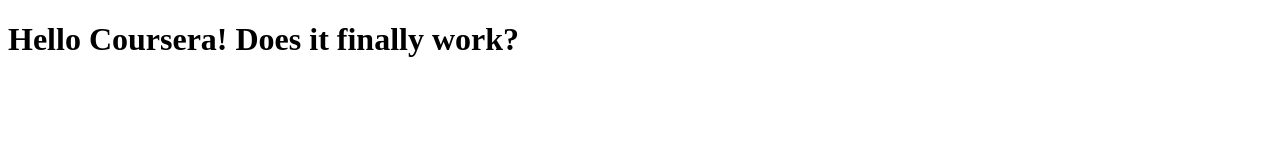
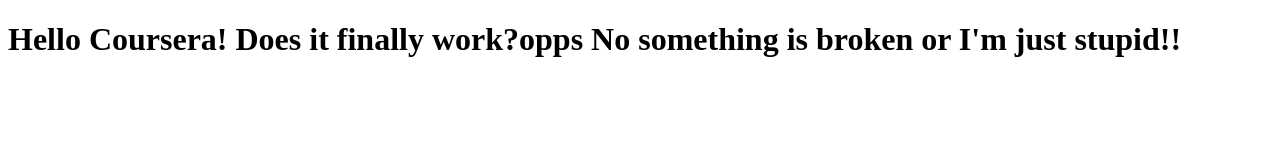
Before and after one commit to eedel2016/coursera-test, a plain HTML site: page site/index.html in a window 1280 px wide. Drawn offline with Linux system fonts and the light colour scheme.

Commit message:
Not working at the moment

```diff
--- a/site/index.html
+++ b/site/index.html
@@ -4,6 +4,6 @@
 	<title>Hello Coursera</title>
 </head>
 <body>
-<h1>Hello Coursera! Does it finally work?</h1>
+<h1>Hello Coursera! Does it finally work?opps No something is broken or I'm just stupid!!</h1>
 </body>
 </html>
```
